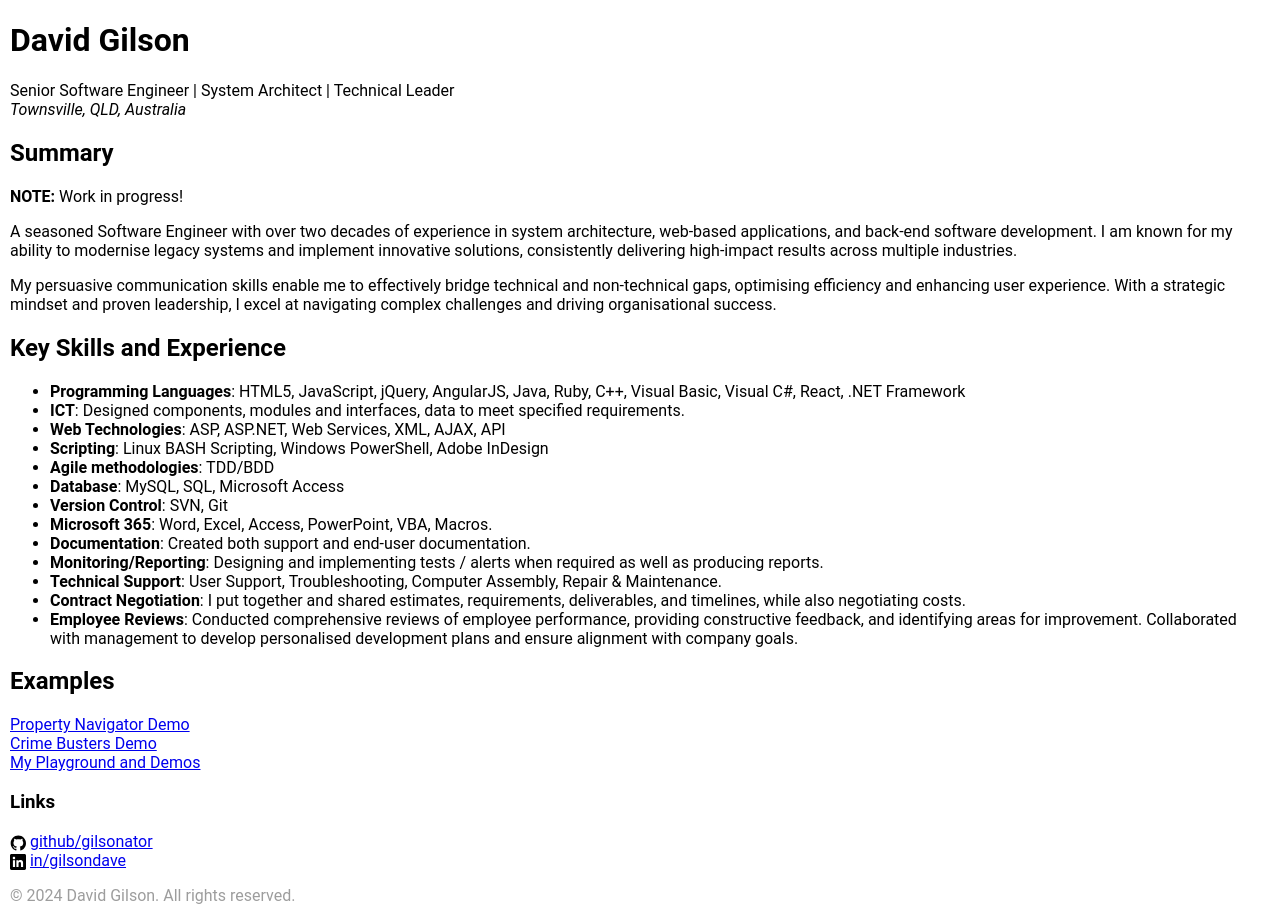
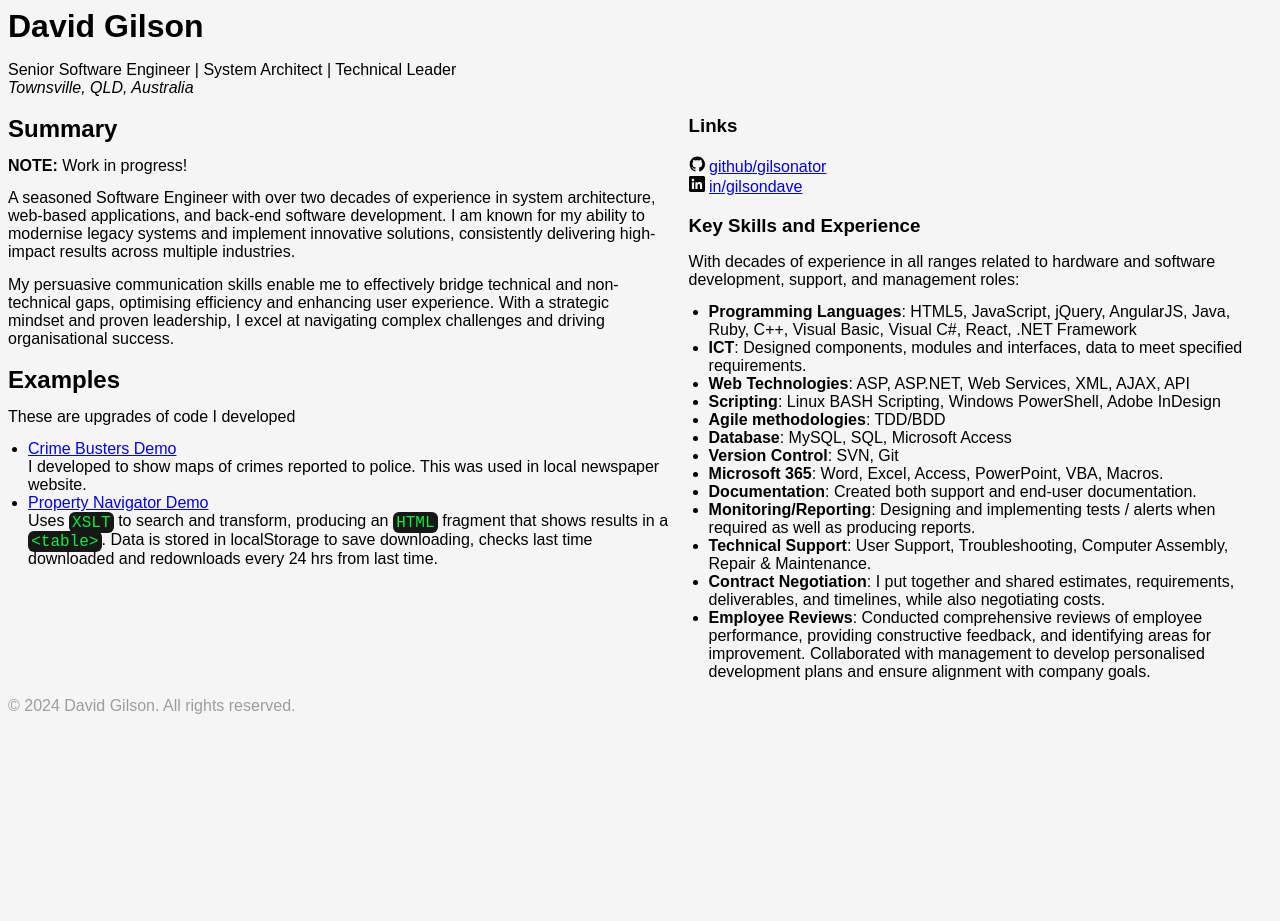
Before and after one commit to gilsonator/gilsonator.github.io, a website: page index.html in a window 1280 px wide. After the commit the page ends 800 px from the top, so only its background shows below. Drawn offline with Linux system fonts and the light colour scheme.

Commit message:
sub and index update

```diff
--- a/index.html
+++ b/index.html
@@ -1,5 +1,6 @@
 <!doctype html>
 <html lang="en">
+
 <head>
   <meta charset="UTF-8" />
   <meta name="viewport" content="width=device-width, initial-scale=1.0" />
@@ -17,27 +18,109 @@
   <title>David Gilson Project Demos</title>
   <style>
     body {
-        font-family: 'Roboto', Arial, sans-serif;
-        margin: 10px;
+      display: flex;
+      flex-direction: column;
+      align-items: flex-start;
+      font-family: Arial, sans-serif;
+      background-color: #f5f5f5;
     }
 
-      b {
-        font-weight: 700;
+    p {
+      margin-block-end: -0.1em;
     }
 
-      #links img {
-        vertical-align: middle;
+    h1 {
+      margin: 0;
+    }
+
+    h2 {
+      margin-block-end: -0.1em;
+    }
+
+    ul {
+      padding-inline-start: 20px;
+    }
+
+    code {
+      padding: 0.1em 0.2em;
+      margin: 0;
+      font-family: 'Courier New', Courier, monospace;
+      white-space: break-spaces;
+      color: #05f13c;
+      background-color: #171717;
+      border-radius: 6px;
+    }
+
+    h1 img {
+      vertical-align: bottom;
+    }
+
+    #heading {
+      display: flex;
+      flex-direction: column;
+      justify-content: center;
+      padding-block-end: 20px;
+      width: 100%;
+    }
+
+    #main {
+      display: flex;
+      flex: 1;
+      flex-direction: column;
+    }
+
+    #rightCol {
+      padding-left: 20px;
+    }
+
+    #leftCol,
+    #rightCol {
+      display: flex;
+      flex-direction: column;
+    }
+
+    #leftCol p:first-child,
+    #rightCol p:first-child {
+      margin-top: 0%;
+    }
+
+    #leftCol h2:first-child,
+    #rightCol h2:first-child {
+      margin-top: 0%;
+    }
+
+    #leftCol h3:first-child,
+    #rightCol h3:first-child {
+      margin-top: 0%;
+    }
+
+    #rightCol .skills {
+      margin-bottom: 0%;
     }
 
     .footer {
+      display: flex;
       color: #9D9D9D;
+      width: 100%;
+    }
+
+    @media (min-width: 980px) {
+      #main {
+        flex-direction: row;
+      }
     }
   </style>
 </head>
+
 <body>
+  <div id="heading">
     <h1>David Gilson</h1>
-    <p>Senior Software Engineer | System Architect | Technical Leader<br/>
+    <p>Senior Software Engineer | System Architect | Technical Leader<br />
       <i>Townsville, QLD, Australia</i>
+    </p>
+  </div>
+  <div id="main">
+    <div id="leftCol">
       <h2>Summary</h2>
       <p><b>NOTE:</b> Work in progress!</p>
       <p>
@@ -51,8 +134,32 @@
         gaps, optimising efficiency and enhancing user experience. With a strategic mindset and proven
         leadership, I excel at navigating complex challenges and driving organisational success.
       </p>
+      <h2>Examples</h2>
+      <p>These are upgrades of code I developed</p>
+      <ul>
+        <li><a href="CrimeBusters/" title="CrimeBusters Demo">Crime Busters Demo</a><br />
+          I developed to show maps of crimes reported to police. This was used in local
+          newspaper website.</li>
+        <li><a href="PropNav/" title="Property Navigator Demo">Property Navigator Demo</a><br />
+          Uses <code>XSLT</code> to search and transform, producing an <code>HTML</code> fragment that shows results in a <code class="html">&lt;table&gt;</code>.
 
-    <h2>Key Skills and Experience</h2>
+            Data is stored in localStorage to save downloading, checks last time downloaded and redownloads every 24 hrs from last time.
+        </li>
+        <!--li><a href="PlayGround/" title="My Playground">My Playground and Demos</a></li-->
+      </ul>
+    </div>
+    <div id="rightCol">
+      <h3>Links</h3>
+      <div id="links">
+        <img src="icons/github.svg" alt="" />
+        <a target="_blank" rel="noopener" href="https://github.com/gilsonator">github/gilsonator</a>
+      </div>
+      <div id="links">
+        <img alt="" src="icons/linkedIn.svg" />
+        <a target="_blank" rel="noopener" href="https://www.linkedin.com/in/gilsondave/">in/gilsondave</a>
+      </div>
+      <h3 class="skills">Key Skills and Experience</h3>
+      <p>With decades of experience in all ranges related to hardware and software development, support, and management roles:</p>
       <ul>
         <li>
           <b>Programming Languages</b>: HTML5, JavaScript, jQuery, AngularJS, Java, Ruby, C++, Visual
@@ -87,25 +194,9 @@
           to develop personalised development plans and ensure alignment with company goals.
         </li>
       </ul>
-    <h2>Examples</h2>
-    <a href="PropNav/" title="Property Navigator Demo">Property Navigator Demo</a><br />
-    <a href="CrimeBusters/" title="CrimeBusters Demo">Crime Busters Demo</a><br />
-    <a href="PlayGround/" title="My Playground">My Playground and Demos</a>
+    </div>
+  </div>
+  <div class="footer">&copy; 2024 David Gilson. All rights reserved.</div>
+</body>
 
-    <h3>Links</h3>
-    <div id="links">
-      <img src="icons/github.svg" alt="" />
-      <a target="_blank" rel="noopener" href="https://github.com/gilsonator">github/gilsonator</a>
-    </div>
-    <div id="links">
-      <img alt="" src="icons/linkedIn.svg" />
-      <a
-        target="_blank"
-        rel="noopener"
-        href="https://www.linkedin.com/in/gilsondave/"
-        >in/gilsondave</a
-      >
-    </div>
-    <p class="footer">&copy; 2024 David Gilson. All rights reserved.</p>
-  </body>
 </html>
```
Lines whose indentation alone changed are shown as unchanged.
